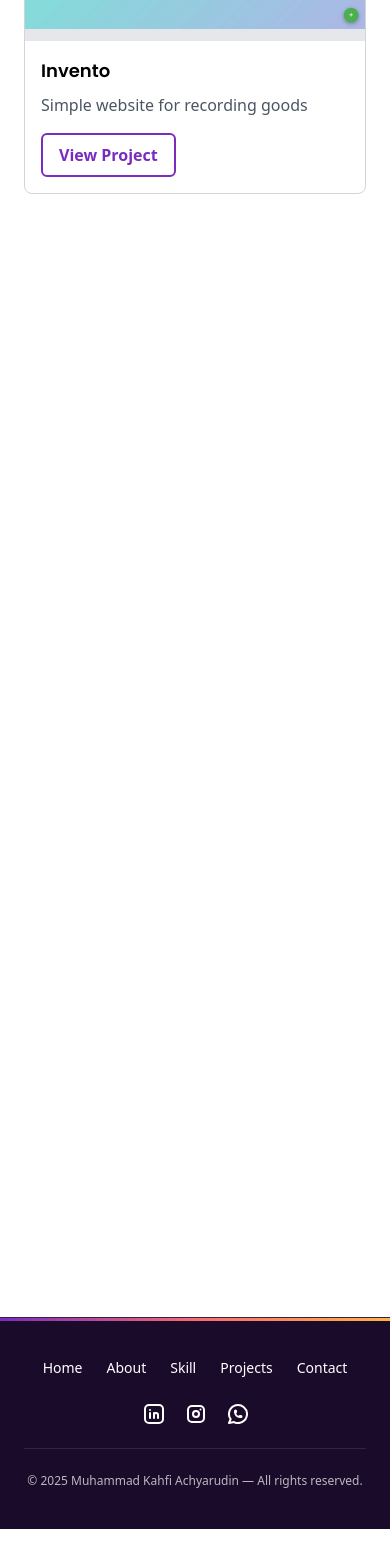
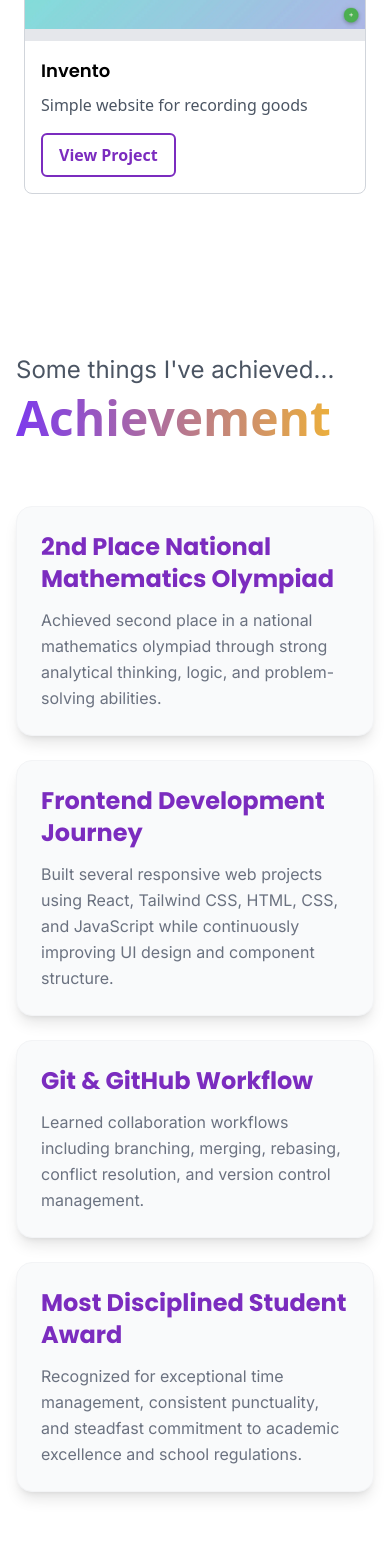
Before and after one commit to kahfiachyarudin/portfolioku, a React (Vite) app: page / in a window 390 px wide. Shown: the part 5079-6647 px from the top of the page. Before the commit the page ends 6608 px from the top, so only its background shows below. Built offline with nearby package versions, Linux system fonts and the light colour scheme.

Commit message:
add achievment

```diff
--- /dev/null
+++ b/src/components/Achievment.jsx
@@ -0,0 +1,89 @@
+import React, { useEffect, useRef } from "react";
+import gsap from "gsap";
+
+function Achievement() {
+  const sectionRef = useRef(null);
+
+  useEffect(() => {
+    gsap.fromTo(
+      sectionRef.current.children,
+      {
+        opacity: 0,
+        y: 50,
+      },
+      {
+        opacity: 1,
+        y: 0,
+        duration: 1,
+        stagger: 0.2,
+        ease: "power3.out",
+      }
+    );
+  }, []);
+
+  return (
+    <section
+      ref={sectionRef}
+      className="max-w-6xl mx-auto px-4 lg:px-8 py-20 md:ml-40 cursor-default"
+      id="achievement"
+    >
+      <p className="text-2xl text-gray-600 font-inter">
+        Some things I've achieved...
+      </p>
+
+      <h1 className="text-5xl font-extrabold bg-gradient-to-l from-[#FBBF24] to-[#7C3AED] text-transparent bg-clip-text mt-2">
+        Achievement
+      </h1>
+
+      <div className="grid grid-cols-1 md:grid-cols-2 gap-6 mt-16">
+
+        <div className="p-6 bg-gray-50 rounded-2xl shadow-lg border border-gray-100 hover:-translate-y-1 hover:shadow-xl transition duration-300">
+          <h2 className="text-2xl font-bold text-primary font-poppins">
+            2nd Place National Mathematics Olympiad
+          </h2>
+
+          <p className="text-gray-500 mt-3 leading-relaxed font-inter">
+            Achieved second place in a national mathematics olympiad through
+            strong analytical thinking, logic, and problem-solving abilities.
+          </p>
+        </div>
+
+        <div className="p-6 bg-gray-50 rounded-2xl shadow-lg border border-gray-100 hover:-translate-y-1 hover:shadow-xl transition duration-300">
+          <h2 className="text-2xl font-bold text-primary font-poppins">
+            Frontend Development Journey
+          </h2>
+
+          <p className="text-gray-500 mt-3 leading-relaxed font-inter">
+            Built several responsive web projects using React, Tailwind CSS,
+            HTML, CSS, and JavaScript while continuously improving UI design
+            and component structure.
+          </p>
+        </div>
+
+        <div className="p-6 bg-gray-50 rounded-2xl shadow-lg border border-gray-100 hover:-translate-y-1 hover:shadow-xl transition duration-300">
+          <h2 className="text-2xl font-bold text-primary font-poppins">
+            Git & GitHub Workflow
+          </h2>
+
+          <p className="text-gray-500 mt-3 leading-relaxed font-inter">
+            Learned collaboration workflows including branching, merging,
+            rebasing, conflict resolution, and version control management.
+          </p>
+        </div>
+
+        <div className="p-6 bg-gray-50 rounded-2xl shadow-lg border border-gray-100 hover:-translate-y-1 hover:shadow-xl transition duration-300">
+          <h2 className="text-2xl font-bold text-primary font-poppins">
+            Most Disciplined Student Award
+          </h2>
+          <p className="text-gray-500 mt-3 leading-relaxed font-inter">
+            Recognized for exceptional time management, consistent punctuality, and
+            steadfast commitment to academic excellence and school regulations.
+          </p>
+        </div>
+
+      </div>
+    </section>
+  );
+}
+
+export default Achievement;
--- a/src/components/Contact.jsx
+++ b/src/components/Contact.jsx
@@ -86,7 +86,7 @@ function Contact() {
               className="text-primary">
               <path d="M5 4h4l2 5l-2.5 1.5a11 11 0 0 0 5 5l1.5 -2.5l5 2v4a2 2 0 0 1 -2 2a16 16 0 0 1 -15 -15a2 2 0 0 1 2 -2"/>
             </svg>
-            <p className="text-lg text-gray-700">+62 851 5515 515</p>
+            <p className="text-lg text-gray-700">+62 899 717 898</p>
           </div>
 
           <div className="flex items-center space-x-3">
@@ -106,7 +106,7 @@ function Contact() {
               <path d="M9 11a3 3 0 1 0 6 0a3 3 0 0 0 -6 0"/>
               <path d="M17.657 16.657l-4.243 4.243a2 2 0 0 1 -2.827 0l-4.244 -4.243a8 8 0 1 1 11.314 0z"/>
             </svg>
-            <p className="text-lg text-gray-700">Alamat</p>
+            <p className="text-lg text-gray-700">Jl. Pln Raya, RT.001/RW.005, Klp. Indah, Kec. Tangerang, Kota Tangerang, Banten 15117</p>
           </div>
 
           <div className="flex items-center space-x-3">
--- a/src/components/Menu.jsx
+++ b/src/components/Menu.jsx
@@ -73,7 +73,7 @@ function Menu() {
 
         <div className="mb-10">
           <ul className="text-white space-y-6 text-center">
-            {["home", "about", "skill", "projects", "contact"].map((item) => (
+            {["home", "about", "skill", "projects", "contact", "achievement"].map((item) => (
               <li key={item} className="font-bold transition">
                 <button
                   onClick={() => scrollToSection(item) || handleLinkClick()}
--- a/src/components/Project.jsx
+++ b/src/components/Project.jsx
@@ -27,7 +27,6 @@ function Project(){
                     start: "top 80%",
                 },
             });
-            // animasi card hover
             const cards = gsap.utils.toArray(".project-card");
 
 cards.forEach((card) => {
@@ -36,7 +35,6 @@ cards.forEach((card) => {
     const x = e.clientX - rect.left;
     const y = e.clientY - rect.top;
 
-    // Efek lebih kecil (±10 derajat)
     const rotateY = ((x / rect.width) - 0.5) * 10;
     const rotateX = ((y / rect.height) - 0.5) * -10;
 
--- a/src/main.jsx
+++ b/src/main.jsx
@@ -9,6 +9,7 @@ import Project from './components/Project.jsx';
 import Contact from './components/Contact.jsx';
 import Footer from './components/Footer.jsx';
 import Skill from './components/Skill.jsx';
+import Achievement from './components/Achievment.jsx';
 
 createRoot(document.getElementById('root')).render(
   <StrictMode>
@@ -18,6 +19,7 @@ createRoot(document.getElementById('root')).render(
     <Skill />
     <Experience />
     <Project />
+    <Achievement />
     <Contact />
     <Footer />
   </StrictMode>,
```
